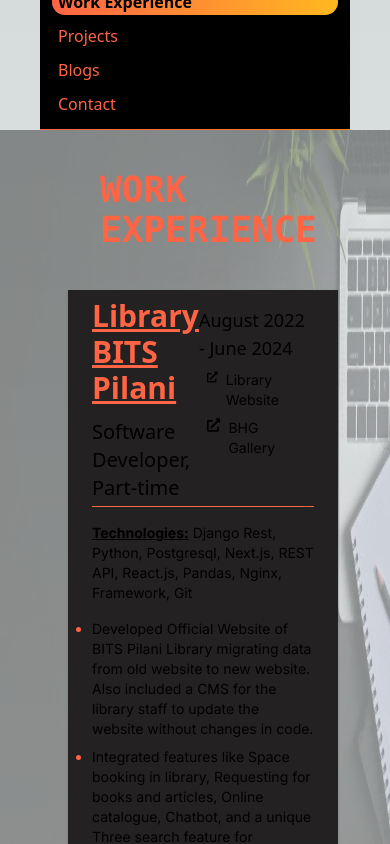
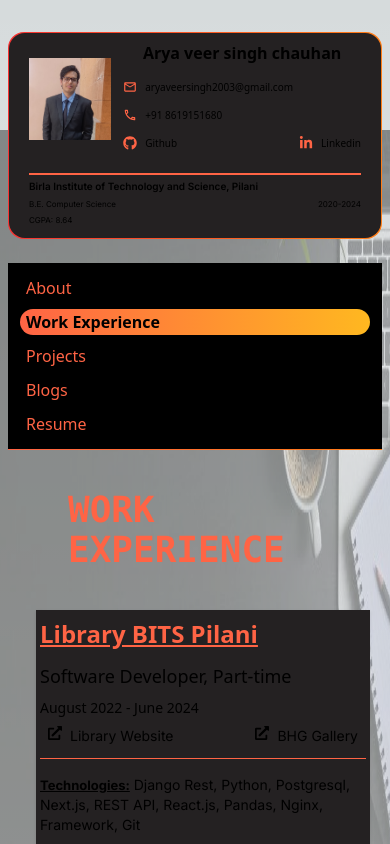
Before and after one commit to Arya-veer/Portfolio, a Next.js app: page /workex in a window 390 px wide. Shown: the top 844 px of the page. Built offline with nearby package versions, Linux system fonts and the light colour scheme.

Commit message:
Responsiveness done

```diff
--- a/src/app/about/page.tsx
+++ b/src/app/about/page.tsx
@@ -1,13 +1,13 @@
 
 export default function About(){
     return (
-        <div className="py-10 pr-3 pl-7 flex flex-col h-full gap-10">
+        <div className="md:py-10 pt-2 md:pr-3 px-1 md:pl-7 flex flex-col h-full gap-10">
             <div className="transparent pl-8 flex flex-col gap-2">
-                <p className="font-sans font-semibold text-lg">Hello World! My name is</p>
-                <p className="text-4xl font-bold font-sans">Arya Veer Singh Chauhan</p>
-                <p className="text-three font-semibold text-2xl">I am a full stack developer</p>
+                <p className="font-sans font-semibold md:text-lg text-md">Hello World! My name is</p>
+                <p className="md:text-4xl text-2xl font-bold font-sans">Arya Veer Singh Chauhan</p>
+                <p className="text-three font-semibold md:text-2xl text-xl">I am a full stack developer</p>
             </div>
-            <div className="bg-two p-6  flex flex-col font-sans gap-3 ">
+            <div className="bg-two md:p-6 p-2 flex flex-col font-sans gap-3 ">
                 <div>
                     <h2 className="text-lg font-bold  text-three underline">
                         About me
--- /dev/null
+++ b/src/app/blogs/data.tsx
@@ -0,0 +1,10 @@
+export const BLOGS = [
+    {
+        "title": "CS Fundamentals for upcoming Placement and Internship Interviews - Part 1",
+        "link": "/blogs/cs-fundamentals",
+        "category": "Interview Prep",
+        "date": "29/06/2024",
+        "excerpt":"All of us prepare our DSA from Leetcode and other sources before our SI and placement season. But very few of us know the importance of CS Fundamentals. In this blog, I will be discussing the importance of CS Fundamentals and how to prepare for it.  ",
+        "active":false
+    }
+]
--- a/src/app/layout.tsx
+++ b/src/app/layout.tsx
@@ -23,12 +23,12 @@
   return (
     <html lang="en">
       <body className={inter.className}>
-        <div className='flex lg:flex-row flex-col px-10 h-full w-full '>
+        <div className='flex md:flex-row flex-col md:px-10 px-2 h-full w-full pb-2'>
           <Image src="/about/aboutbg.png" quality={100} fill alt="background" className='absolute -z-50 top-0 right-0 mt-[130px] md:mt-[70px] md:bg-contain bg-cover'/>
-          <div className='lg:w-1/4 w-full h-full lg:block hidden'>
+          <div className='md:w-1/4 w-full h-full block '>
             <Sidebar />
           </div>
-          <div className='lg:w-3/4 w-full h-full'>
+          <div className='md:w-3/4 w-full h-full'>
               <Navbar />
               {children}
           </div>
--- /dev/null
+++ b/src/app/resume/page.tsx
@@ -0,0 +1,11 @@
+
+
+export default function Resume(){
+    return (
+        <div className="w-full h-screen py-10">
+            <div className="mx-auto bg-two rounded-xl h-full w-1/2">
+                <iframe src="/resume/Resume.pdf#toolbar=0&navpanes=0&zoom=Fit" className="w-full h-full my-auto mx-auto"></iframe>
+            </div>
+        </div>
+    )
+}
--- a/src/app/workex/card.tsx
+++ b/src/app/workex/card.tsx
@@ -14,23 +14,23 @@
 
 export function WorkExCard({title,startDate,endDate,organisation,techStack,description,type,links}:WorkExCardProps){
     return (
-        <div className="bg-two px-6 py-2 flex flex-col gap-4 text-sm shadow shadow-gray">
-            <div className='flex flex-row justify-between border-b-[1px] border-three pb-1'>
-                <div className='flex flex-col font-sans gap-3 w-3/5'>
-                    <h2 className="text-3xl font-bold  text-three underline flex flex-row gap-4">
+        <div className="bg-two md:px-2 px-1 py-2 flex flex-col gap-4 text-sm shadow shadow-gray">
+            <div className='flex md:flex-row flex-col justify-between border-b-[1px] border-three pb-1 w-full'>
+                <div className='flex flex-col font-sans gap-3 md:w-3/5 w-full'>
+                    <h2 className="md:text-3xl text-2xl font-bold  text-three underline flex flex-row gap-4">
                         {organisation}
                     </h2>
-                    <p className='text-xl'>
+                    <p className='md:text-xl text-lg'>
                         {title}, {type}
                     </p>
                 </div>
                 <div className='flex flex-col h-fit'>
-                    <p className='text-lg pt-2 font-sans'>
+                    <p className='md:text-lg text-md pt-2 font-sans'>
                         {startDate} - {endDate}
                     </p>
-                    <div className='flex flex-col p-2 gap-2 h-full justify-between'>{
+                    <div className='flex md:flex-col flex-row p-2 gap-2 h-full justify-between md:text-md text-sm'>{
                             links.map((arr,index) => {
-                                return <Link key={index} href={arr[1]} target="_blank" className='flex flex-row gap-2'><FaExternalLinkAlt />{arr[0]}</Link>
+                                return <Link key={index} href={arr[1]} target="_blank" className='flex flex-row gap-2 hover:underline'><FaExternalLinkAlt className='text-sm md:text-md'/>{arr[0]}</Link>
 
                             })
                         }
@@ -38,10 +38,10 @@
                 </div>
             </div>
             <p>
-                <span className='font-bold underline'> Technologies:</span>  {techStack.join(', ')}
+                <span className='font-bold underline md:text-md md:text-[14px] text-[13px]'> Technologies:</span>  {techStack.join(', ')}
             </p>
             <div>
-                <ul className='marker:text-three list-disc text-sm flex flex-col gap-2'>
+                <ul className='marker:text-three list-inside list-disc md:text-[14px] text-[12px] flex flex-col md:gap-2'>
                     {
                         description.map((point,index) => {
                             return <li key={index}>{point}</li>
--- a/src/components/navbar.tsx
+++ b/src/components/navbar.tsx
@@ -21,8 +21,8 @@
         link: "/blogs"
     },
     {
-        name: "Contact",
-        link: "/contact"
+        name: "Resume",
+        link: "/resume"
     }
 
 ]
@@ -46,9 +46,9 @@
 export default function Navbar(){
 
     return (
-        <div className="lg:h-[70px] h-[130px] w-full  pb-[1px] bg-gradient-to-r from-gr3 to-gr1b">
-            <div className="h-full w-full  bg-[#000000]">
-                <div  className="flex lg:flex-row flex-col lg:gap-24 gap-2 p-3 h-full self-end font-sans justify-end">
+        <div className="md:h-[70px] h-fit w-full mt-6 md:mt-0 pb-[1px] bg-gradient-to-r from-gr3 to-gr1b">
+            <div className="h-full w-full bg-[#000000]">
+                <div  className="flex md:flex-row flex-col xl:gap-24 lg:gap-14 md:gap-10 gap-2 p-3 h-full self-end font-sans bg-[#000000] justify-end">
                     {
                         LINKS.map((link,index) => {
                             return <NavLink key={index} {...link} />
--- a/src/components/sidebar.tsx
+++ b/src/components/sidebar.tsx
@@ -8,19 +8,19 @@
 
 function College(){
     return(
-        <div className='border-t-2 border-three mt-4 flex flex-col gap-3 pb-4 pt-8 break-all'>
-            <p className='font-semibold text-[15px]'>
+        <div className='border-t-2 border-three mt-4 flex flex-col md:gap-3 gap-1 md:pb-4 pb-1 md:pt-8 pt-1'>
+            <p className='font-semibold md:text-[15px] text-[10px]'>
                 Birla Institute of Technology and Science, Pilani
             </p>
             <div className='flex flex-row justify-between'>
-                <p className='text-[13px]'>
+                <p className='md:text-[13px] text-[8px]'>
                     B.E. Computer Science
                 </p>
-                <p className='text-[13px]'>
+                <p className='md:text-[13px] text-[8px]'>
                     2020-2024
                 </p>
             </div>
-            <p className='text-[13px]'>
+            <p className='md:text-[13px] text-[8px]'>
                 CGPA: 8.64
             </p>
         </div>
@@ -30,29 +30,31 @@
 
 function PersonalDetails(){
     return (
-        <>
-            <p className='text-center font-sans font-bold text-lg'>
+        <div className='flex flex-col w-full'>
+            <p className='text-center font-sans w-full font-bold md:text-lg text-md'>
                     Arya veer singh chauhan
             </p>
-            <div className='flex flex-col gap-4 pt-6 pb-2 break-all'>
+            <div className='flx flex-col md:gap-4 gap-0 md:pt-6 pt-2 md:pb-2 pb-0 break-all'>
                 <Link className='flex flex-row gap-2 text-xl h-fit items-center' href="mailto:aryaveersingh2003@gmail.com">
-                    <MdOutlineMailOutline className='text-three text-xl'/>
-                    <p className='text-white text-sm font-sans my-auto'>aryaveersingh2003@gmail.com</p>
+                    <MdOutlineMailOutline className='text-three md:text-xl text-sm'/>
+                    <p className='text-white md:text-sm text-[10px] font-sans my-auto'>aryaveersingh2003@gmail.com</p>
                 </Link>
                 <Link className='flex flex-row gap-2 text-xl h-fit items-center' href="tel:+91 8619151680">
-                    <MdOutlinePhone className='text-three'/>
-                    <p className='text-white text-sm font-sans my-auto'>+91 8619151680</p>
+                    <MdOutlinePhone className='text-three md:text-xl text-sm'/>
+                    <p className='text-white md:text-sm text-[10px] font-sans my-auto'>+91 8619151680</p>
                 </Link>
-                <Link className='flex flex-row gap-2 text-xl h-fit items-center' href="https://github.com/Arya-veer">
-                    <FaGithub className='text-three'/>
-                    <p className='text-white text-sm font-sans my-auto'>Github</p>
-                </Link>
-                <Link className='flex flex-row gap-2 text-xl h-fit items-center' href="https://www.linkedin.com/in/arya-veer-singh-chauhan-428154210/">
-                    <FaLinkedinIn className='text-three'/>
-                    <p className='text-white text-sm font-sans my-auto'>Linkedin</p>
-                </Link>
+                <div className='flex flex-row w-full justify-between'>
+                    <Link className='flex flex-row gap-2 text-xl h-fit items-center' href="https://github.com/Arya-veer">
+                        <FaGithub className='text-three md:text-xl text-sm'/>
+                        <p className='text-white md:text-sm text-[10px] font-sans my-auto'>Github</p>
+                    </Link>
+                    <Link className='flex flex-row gap-2 text-xl h-fit items-center' href="https://www.linkedin.com/in/arya-veer-singh-chauhan-428154210/">
+                        <FaLinkedinIn className='text-three md:text-xl text-sm'/>
+                        <p className='text-white md:text-sm text-[10px] font-sans my-auto'>Linkedin</p>
+                    </Link>
+                </div>
             </div>
-        </>
+        </div>
     )
 }
 
@@ -60,14 +62,26 @@
 function Profile(){
     return (
         <div className="rounded-2xl border-0 bg-gradient-to-r from-gr1a to-gr1b p-[1px] w-full h-full">
-            <div className='rounded-2xl bg-two px-5 py-2  border-three w-full'>
-                <div className='w-full my-5 pb-6 border-b-[1.5px] border-three'>
-                    <Image src='/profile/propic.jpg' width={200} height={200} className='rounded-full object-contain mx-auto' alt='profile picture' />
+            <div className='rounded-2xl bg-two px-5 py-2  w-full flex flex-col'>
+                <div className='flex md:flex-col flex-row'>
+                    <div className='md:w-full md:my-5 md:h-fit h-full my-auto md:pb-6 md:border-b-[1.5px]   border-three w-1/3'>
+                        <Image src='/profile/propic.jpg' width={200} height={200} className='md:rounded-full my-auto h-fit object-contain mx-auto' alt='profile picture' />
+                    </div>
+                    <div className='flex flex-col md:pl-0 pl-3 w-full'>
+                        <PersonalDetails/>
+                        <div className='md:block hidden'>
+                            <College/>
+                        </div>
+                    </div>
                 </div>
-                <PersonalDetails/>
+                <div className='md:hidden block'>
+                    <College/>
+                </div>
 
-                <College/>
+
+
             </div>
+
         </div>
     )
 }
@@ -75,7 +89,7 @@
 
 export default function Sidebar(){
     return (
-        <div className='pt-8 flex flex-col h-full justify-evenly'>
+        <div className='pt-8 h-full md:w-full justify-evenly'>
             <Profile/>
         </div>
     )
```
Also changed, not shown: src/app/blogs/card.tsx (added, +39 -0 lines), src/app/blogs/page.tsx (+10 -1 lines), src/app/projects/card.tsx (+7 -7 lines), 1 other file (tests, documents, lock files or other folders).
